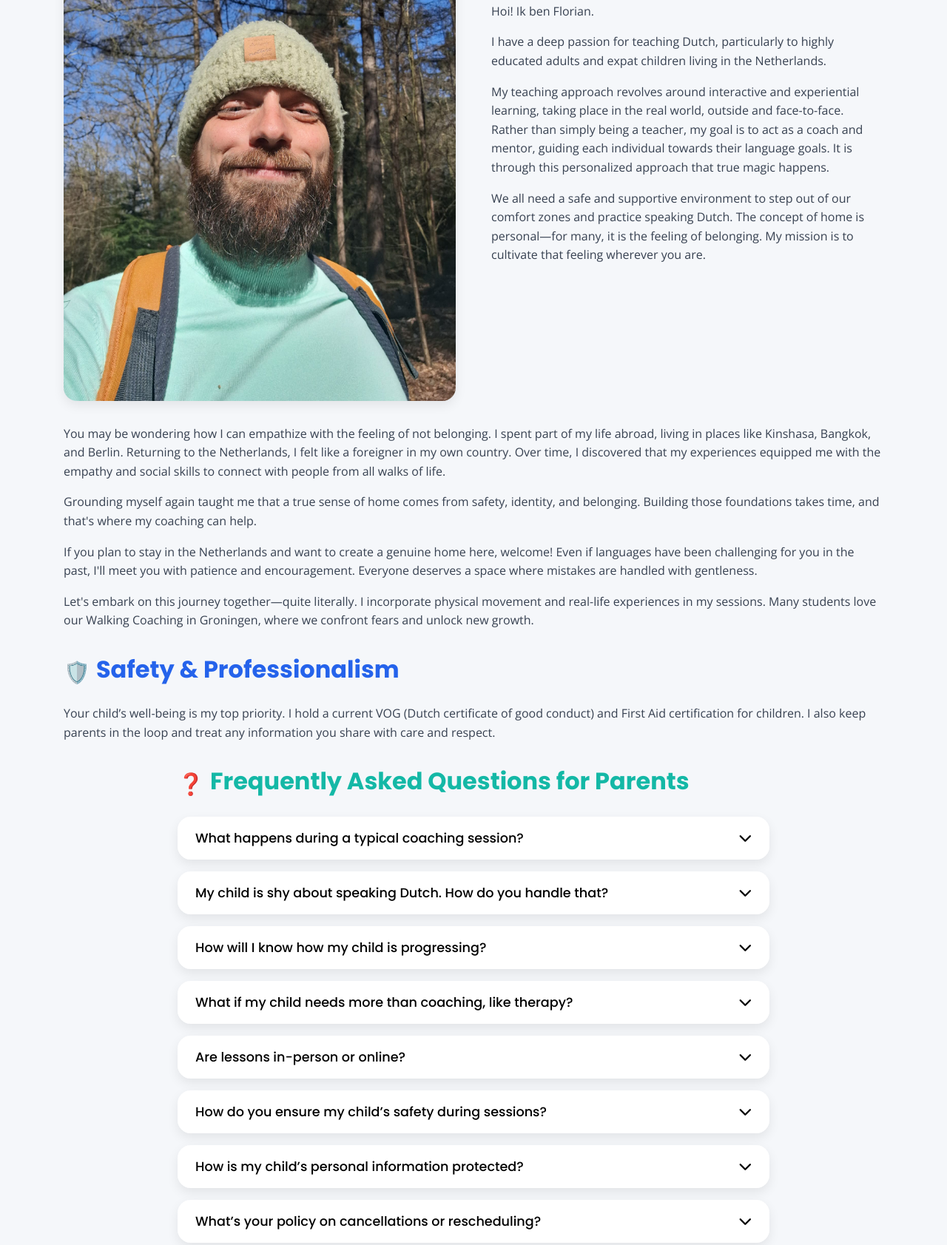
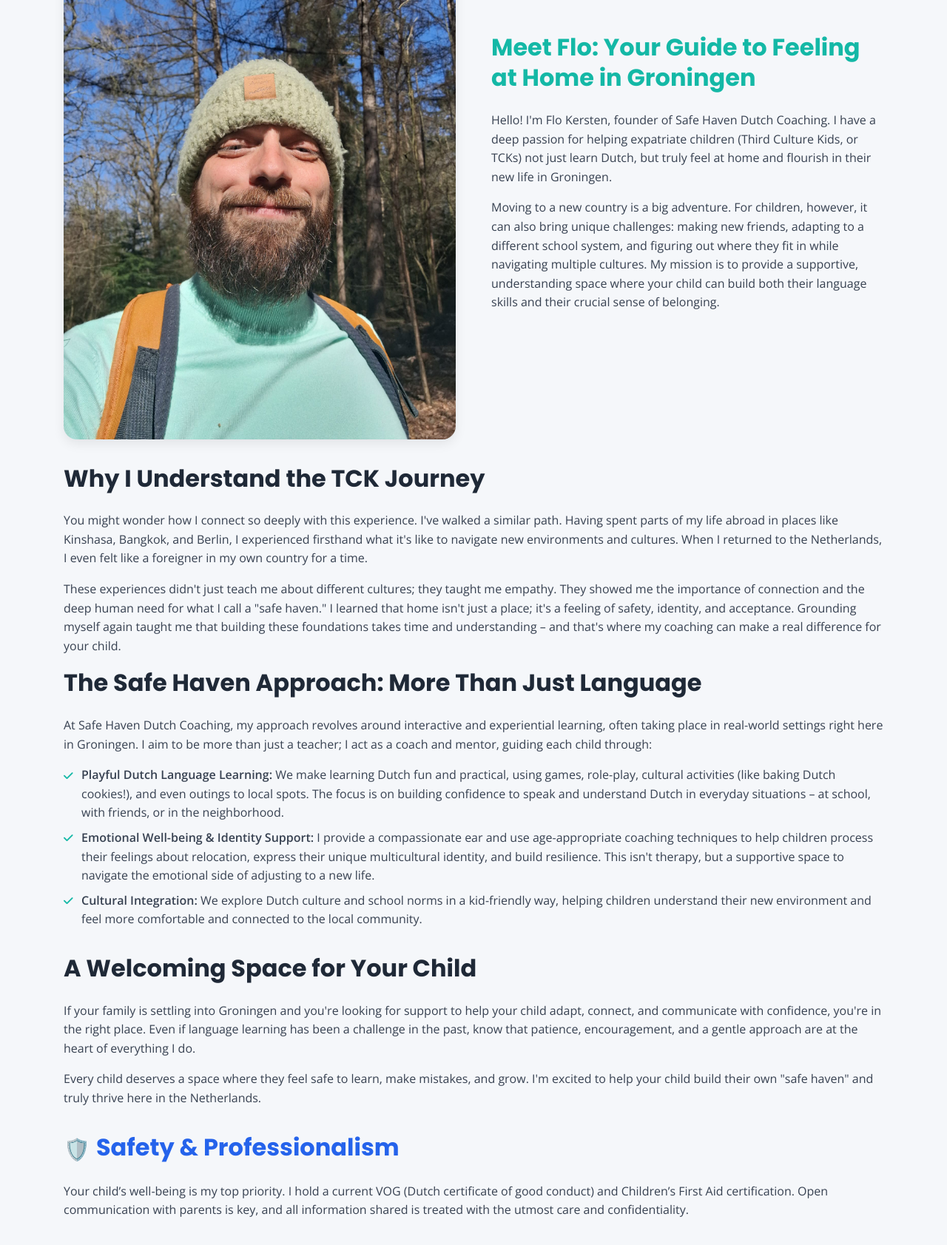
Before and after one commit to flomaxker/safehavenstatic, a plain HTML site: page about.html in a window 1280 px wide. Shown: the part 361-2044 px from the top of the page at 74% size. Drawn offline with nearby package versions, Linux system fonts and the light colour scheme.

Commit message:
Update about page content

```diff
--- a/about.html
+++ b/about.html
@@ -19,29 +19,40 @@
 
     <main class="page-container">
         <div class="container about-content">
-            <h1 class="text-center" style="color: var(--color-primary); margin-bottom: 1rem;">About Me &amp; My Approach</h1>
+            <h1 class="text-center" style="color: var(--color-primary); margin-bottom: 1rem;">Helping Your Child Thrive in Groningen: Language, Culture &amp; Confidence</h1>
             <div class="content-section-layout image-left" style="margin-bottom:2rem;">
                 <div class="content-image slide-up delay-1">
                     <img loading="lazy" src="Florian.jpg" alt="Florian - Safe Haven Dutch Coaching">
                 </div>
                 <div class="content-text slide-up">
-                    <p>Hoi! Ik ben Florian.</p>
-                    <p>I have a deep passion for teaching Dutch, particularly to highly educated adults and expat children living in the Netherlands.</p>
-                    <p>My teaching approach revolves around interactive and experiential learning, taking place in the real world, outside and face-to-face. Rather than simply being a teacher, my goal is to act as a coach and mentor, guiding each individual towards their language goals. It is through this personalized approach that true magic happens.</p>
-                    <p>We all need a safe and supportive environment to step out of our comfort zones and practice speaking Dutch. The concept of home is personal&mdash;for many, it is the feeling of belonging. My mission is to cultivate that feeling wherever you are.</p>
+                    <h2 class="text-secondary">Meet Flo: Your Guide to Feeling at Home in Groningen</h2>
+                    <p>Hello! I'm Flo Kersten, founder of Safe Haven Dutch Coaching. I have a deep passion for helping expatriate children (Third Culture Kids, or TCKs) not just learn Dutch, but truly feel at home and flourish in their new life in Groningen.</p>
+                    <p>Moving to a new country is a big adventure. For children, however, it can also bring unique challenges: making new friends, adapting to a different school system, and figuring out where they fit in while navigating multiple cultures. My mission is to provide a supportive, understanding space where your child can build both their language skills and their crucial sense of belonging.</p>
                 </div>
             </div>
 
             <div class="slide-up" style="margin-bottom:2rem;">
-                <p>You may be wondering how I can empathize with the feeling of not belonging. I spent part of my life abroad, living in places like Kinshasa, Bangkok, and Berlin. Returning to the Netherlands, I felt like a foreigner in my own country. Over time, I discovered that my experiences equipped me with the empathy and social skills to connect with people from all walks of life.</p>
-                <p>Grounding myself again taught me that a true sense of home comes from safety, identity, and belonging. Building those foundations takes time, and that's where my coaching can help.</p>
-                <p>If you plan to stay in the Netherlands and want to create a genuine home here, welcome! Even if languages have been challenging for you in the past, I'll meet you with patience and encouragement. Everyone deserves a space where mistakes are handled with gentleness.</p>
-                <p>Let's embark on this journey together&mdash;quite literally. I incorporate physical movement and real-life experiences in my sessions. Many students love our Walking Coaching in Groningen, where we confront fears and unlock new growth.</p>
+                <h2>Why I Understand the TCK Journey</h2>
+                <p>You might wonder how I connect so deeply with this experience. I've walked a similar path. Having spent parts of my life abroad in places like Kinshasa, Bangkok, and Berlin, I experienced firsthand what it's like to navigate new environments and cultures. When I returned to the Netherlands, I even felt like a foreigner in my own country for a time.</p>
+                <p>These experiences didn't just teach me about different cultures; they taught me empathy. They showed me the importance of connection and the deep human need for what I call a "safe haven." I learned that home isn't just a place; it's a feeling of safety, identity, and acceptance. Grounding myself again taught me that building these foundations takes time and understanding &ndash; and that's where my coaching can make a real difference for your child.</p>
+                <h2>The Safe Haven Approach: More Than Just Language</h2>
+                <p>At Safe Haven Dutch Coaching, my approach revolves around interactive and experiential learning, often taking place in real-world settings right here in Groningen. I aim to be more than just a teacher; I act as a coach and mentor, guiding each child through:</p>
+                <ul>
+                    <li><strong>Playful Dutch Language Learning:</strong> We make learning Dutch fun and practical, using games, role-play, cultural activities (like baking Dutch cookies!), and even outings to local spots. The focus is on building confidence to speak and understand Dutch in everyday situations &ndash; at school, with friends, or in the neighborhood.</li>
+                    <li><strong>Emotional Well-being &amp; Identity Support:</strong> I provide a compassionate ear and use age-appropriate coaching techniques to help children process their feelings about relocation, express their unique multicultural identity, and build resilience. This isn't therapy, but a supportive space to navigate the emotional side of adjusting to a new life.</li>
+                    <li><strong>Cultural Integration:</strong> We explore Dutch culture and school norms in a kid-friendly way, helping children understand their new environment and feel more comfortable and connected to the local community.</li>
+                </ul>
+            </div>
+
+            <div class="slide-up" style="margin-bottom:2rem;">
+                <h2>A Welcoming Space for Your Child</h2>
+                <p>If your family is settling into Groningen and you're looking for support to help your child adapt, connect, and communicate with confidence, you're in the right place. Even if language learning has been a challenge in the past, know that patience, encouragement, and a gentle approach are at the heart of everything I do.</p>
+                <p>Every child deserves a space where they feel safe to learn, make mistakes, and grow. I'm excited to help your child build their own "safe haven" and truly thrive here in the Netherlands.</p>
             </div>
 
             <div class="slide-up" style="margin-bottom:2rem;">
                 <h2 class="text-primary"><span class="emoji">🛡️</span>Safety &amp; Professionalism</h2>
-                <p>Your child&rsquo;s well-being is my top priority. I hold a current VOG (Dutch certificate of good conduct) and First Aid certification for children. I also keep parents in the loop and treat any information you share with care and respect.</p>
+                <p>Your child&rsquo;s well-being is my top priority. I hold a current VOG (Dutch certificate of good conduct) and Children&rsquo;s First Aid certification. Open communication with parents is key, and all information shared is treated with the utmost care and confidentiality.</p>
             </div>
 
             <div class="faq-section slide-up" style="margin-bottom:2rem;">
@@ -92,7 +103,7 @@
                 <div class="faq-card hover-float">
                     <button class="faq-question">How is my child&rsquo;s personal information protected? <span class="icon"><i class="fas fa-chevron-down"></i></span></button>
                     <div class="faq-answer">
-                        <p>I collect only what&rsquo;s necessary, store it securely, and share it only with trusted services for teaching or billing&mdash;and only with your consent. Any data used with AI tools is pseudonymized.</p>
+                        <p>I collect only the information necessary to provide effective coaching and support. It is stored securely, shared only with your explicit consent for essential purposes (like billing), and I am committed to protecting your family's privacy.</p>
                     </div>
                 </div>
 
@@ -106,7 +117,7 @@
                 <div class="faq-card hover-float">
                     <button class="faq-question">What are your qualifications for teaching Dutch and coaching children? <span class="icon"><i class="fas fa-chevron-down"></i></span></button>
                     <div class="faq-answer">
-                        <p>I have over five years of experience teaching Dutch to non-native speakers.</p>
+                        <p>With over five years teaching Dutch to non-native speakers, I've honed skills in making language learning engaging. This is complemented by 4+ years caring for children, including a year leading activities for young ones in an international community group. I also hold a current VOG and Children&rsquo;s First Aid certification, ensuring a safe and professional environment.</p>
                     </div>
                 </div>
 
@@ -120,7 +131,7 @@
                 <div class="faq-card hover-float">
                     <button class="faq-question">Do you offer trial lessons? <span class="icon"><i class="fas fa-chevron-down"></i></span></button>
                     <div class="faq-answer">
-                        <p>Yes, I offer a single, free assessment so we can meet and see if we&rsquo;re a good fit before you commit to a package. I'll send a full plan within 48 hours after the initial consultation.</p>
+                        <p>Yes, I offer a free intake and demo lesson. This allows us to meet, discuss your child's needs, and see if we&rsquo;re a good fit before you commit to a package. Following this, I can provide a tailored plan, often within 48 hours.</p>
                     </div>
                 </div>
             </div>
```
